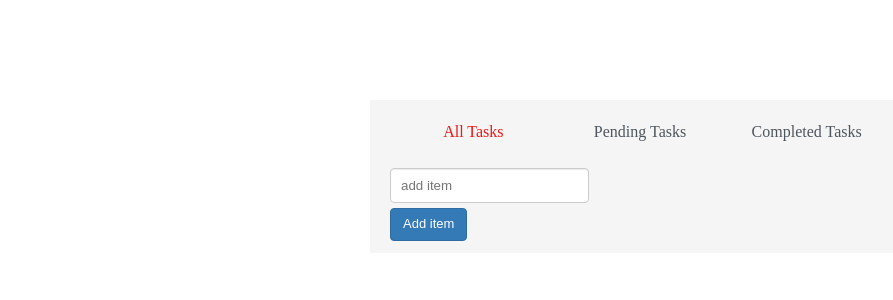
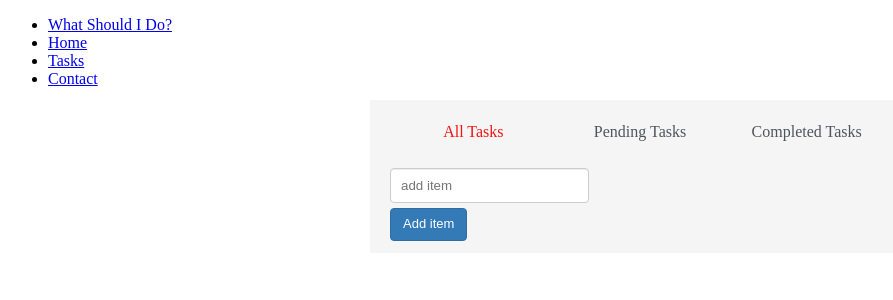
Before and after one commit to Trahyns/ReactTodoList, a React (Create React App) app in the folder todo-app/: page / in a window 1280 px wide. Shown: the top 300 px of the page, without its empty margins (0-893 px from the left). Built offline with nearby package versions, Linux system fonts and the light colour scheme.

Commit message:
insert nav bar

```diff
--- /dev/null
+++ b/todo-app/src/Nav.js
@@ -0,0 +1,19 @@
+import React from 'react'
+
+const Navbar = () => {
+
+        return (
+            <div>
+                <ul className="nav">
+                    <li className="nav-item slam-left"><a href="#">What Should I Do?</a></li>
+                    <li className="nav-item"><a href="#">Home</a></li>
+                    <li className="nav-item"><a href="#">Tasks</a></li>
+                    <li className="nav-item"><a className="contact" href="#">Contact</a></li>
+                </ul>
+            </div>
+
+        );
+
+}
+
+export default Navbar
--- a/todo-app/src/components/App.js
+++ b/todo-app/src/components/App.js
@@ -3,8 +3,11 @@ import AddTodo from "./AddTodo"
 import TodoList from './TodoList'
 import Top from './Top'
 import './index.css'
+import Navbar from "../Nav.js"
 
 const App = () => (
+  <div>
+  <Navbar />
   <div className="todo-box">
     <div className="todo-innerBox">
       <Top />
@@ -12,6 +15,7 @@ const App = () => (
       <AddTodo />
     </div>
   </div>
+  </div>
 )
 
 export default App
```
Also changed, not shown: todo-app/src/Home.js (added), todo-app/src/Items.js (added).
